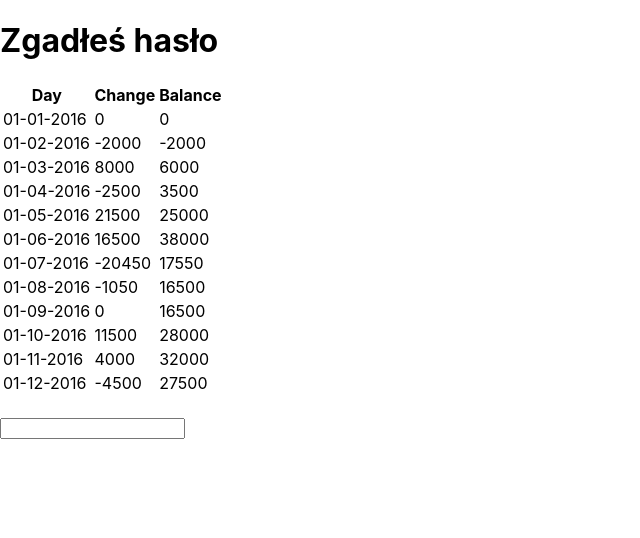
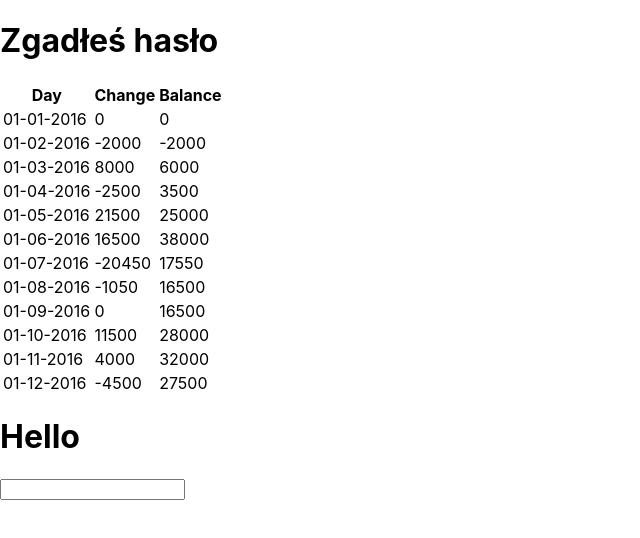
Before and after one commit to MMarek/zadania_12, a React (Create React App) app: page /#/ in a window 1280 px wide. Shown: the top 538 px of the page, without its empty margins (0-640 px from the left). Built offline with nearby package versions, Linux system fonts and the light colour scheme.

Commit message:
live name

```diff
--- a/src/components/task03.js
+++ b/src/components/task03.js
@@ -14,7 +14,7 @@ class Hello extends Component{
     render() {
         return (
             <>
-                <h1>{this.state.name}</h1>
+                <h1>Hello {this.state.name}</h1>
                 <input name='name' value={this.state.name} onChange={this.handleChangeName}/>
             </>
         );
```
Also changed, not shown: 1 other file (tests, documents, lock files or other folders).
